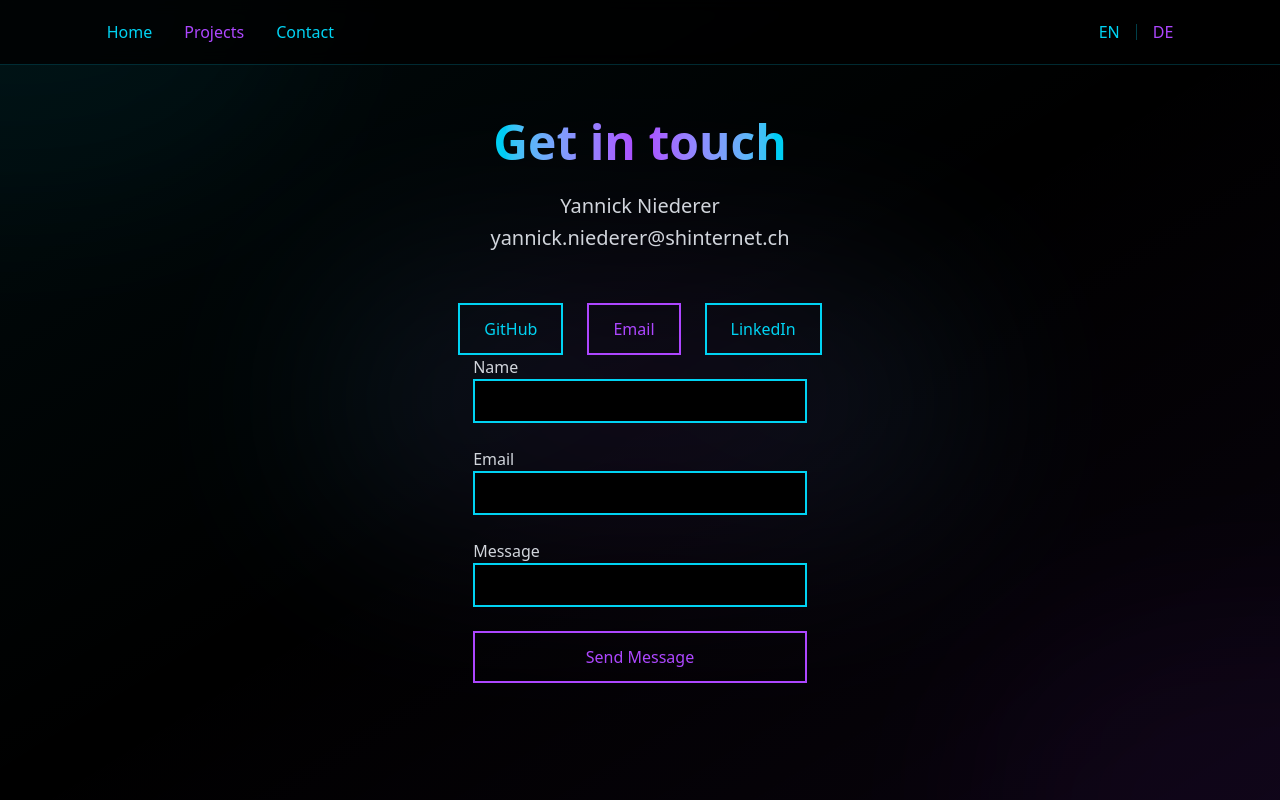
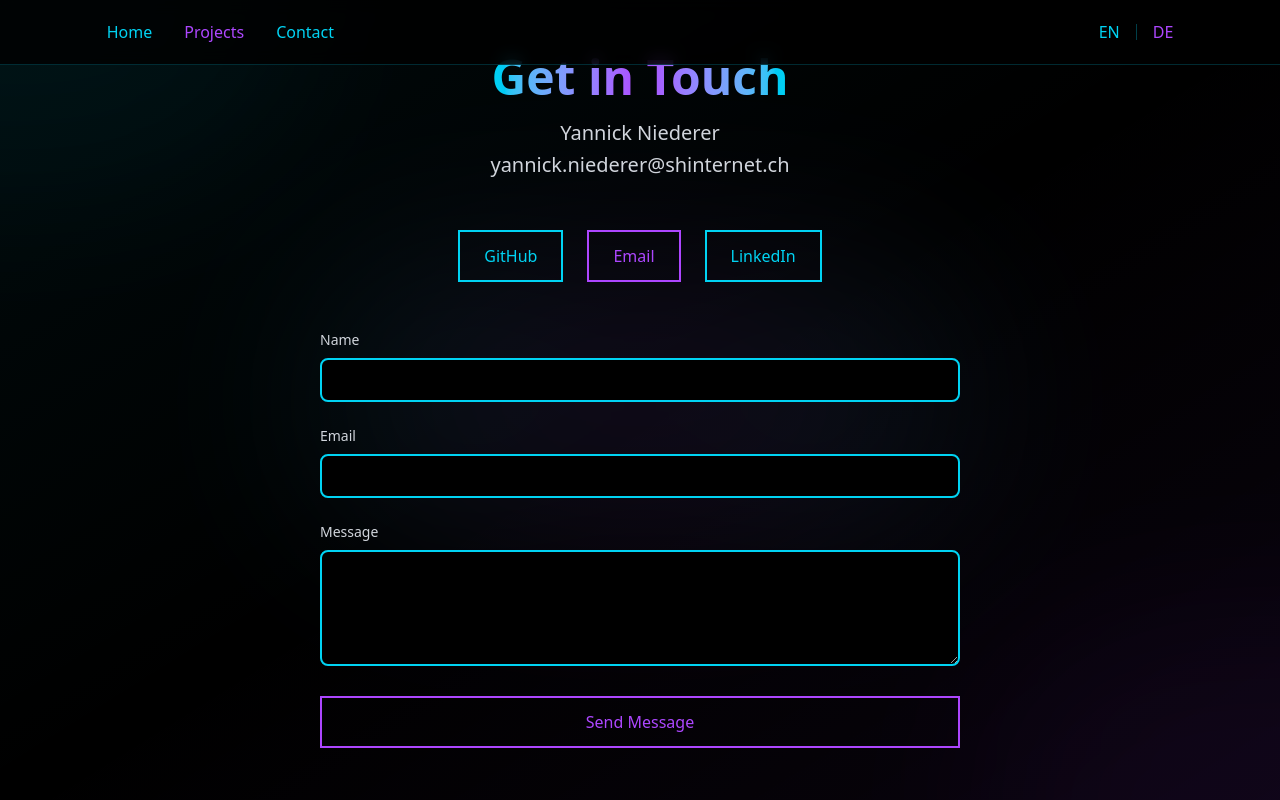
Before and after one commit to Ynlsen/yniederer.ch, a Next.js app: page /en/contact in a window 1280 px wide. Built offline with nearby package versions, Linux system fonts and the light colour scheme.

Commit message:
better spacing

```diff
--- a/app/en/contact/page.tsx
+++ b/app/en/contact/page.tsx
@@ -9,10 +9,10 @@ export default function ContactPage() {
 
       <div className="fixed -z-10 inset-0 bg-gradient-to-br from-cyan/5 via-transparent to-purple/5"></div>
 
-      <div className="space-y-4 sm:space-y-6 text-center">
+      <div className="space-y-4 text-center mb-12">
         <h1 className="text-4xl sm:text-5xl font-bold">
           <span className="bg-clip-text text-transparent bg-gradient-to-r from-cyan via-purple to-cyan">
-            Get in touch
+            Get in Touch
           </span>
         </h1>
         <p className="text-lg sm:text-xl text-gray-300 max-w-2xl mx-auto leading-relaxed px-4 sm:px-0">
@@ -21,7 +21,7 @@ export default function ContactPage() {
         </p>
       </div>
 
-      <div className="mt-8 sm:mt-12 flex flex-col sm:flex-row justify-center gap-4 sm:gap-6 text-center mb-8 sm:mb-0">
+      <div className="flex flex-col sm:flex-row justify-center gap-4 sm:gap-6 text-center mb-12">
         <a href="https://github.com/Ynlsen" className="px-6 py-3 border-2 border-cyan text-cyan hover:bg-cyan hover:text-black duration-300 relative">
           GitHub
         </a>
@@ -33,18 +33,18 @@ export default function ContactPage() {
         </a>
       </div>
 
-      <form className="space-y-6">
+      <form className="space-y-6 w-full max-w-2xl px-4">
         <div>
-          <label className="text-gray-300">Name</label>
-          <input type="text" className="w-full px-4 py-2 bg-black border-2 border-cyan text-white"/>
+          <label className="block text-gray-300 text-sm mb-2">Name</label>
+          <input type="text" className="w-full px-4 py-2 bg-black border-2 border-cyan rounded-lg text-white"/>
         </div>
         <div>
-          <label className="text-gray-300">Email</label>
-          <input type="text" className="w-full px-4 py-2 bg-black border-2 border-cyan text-white"/>
+          <label className="block text-gray-300 text-sm mb-2">Email</label>
+          <input type="text" className="w-full px-4 py-2 bg-black border-2 border-cyan rounded-lg text-white"/>
         </div>
         <div>
-          <label className="text-gray-300">Message</label>
-          <input type="text" className="w-full px-4 py-2 bg-black border-2 border-cyan text-white"/>
+          <label className="block text-gray-300 text-sm mb-2">Message</label>
+          <textarea rows={4} className="w-full px-4 py-2 bg-black border-2 border-cyan rounded-lg text-white"/>
         </div>
         <button className="w-full px-6 py-3 border-2 border-purple text-purple">Send Message</button>
       </form>
```
